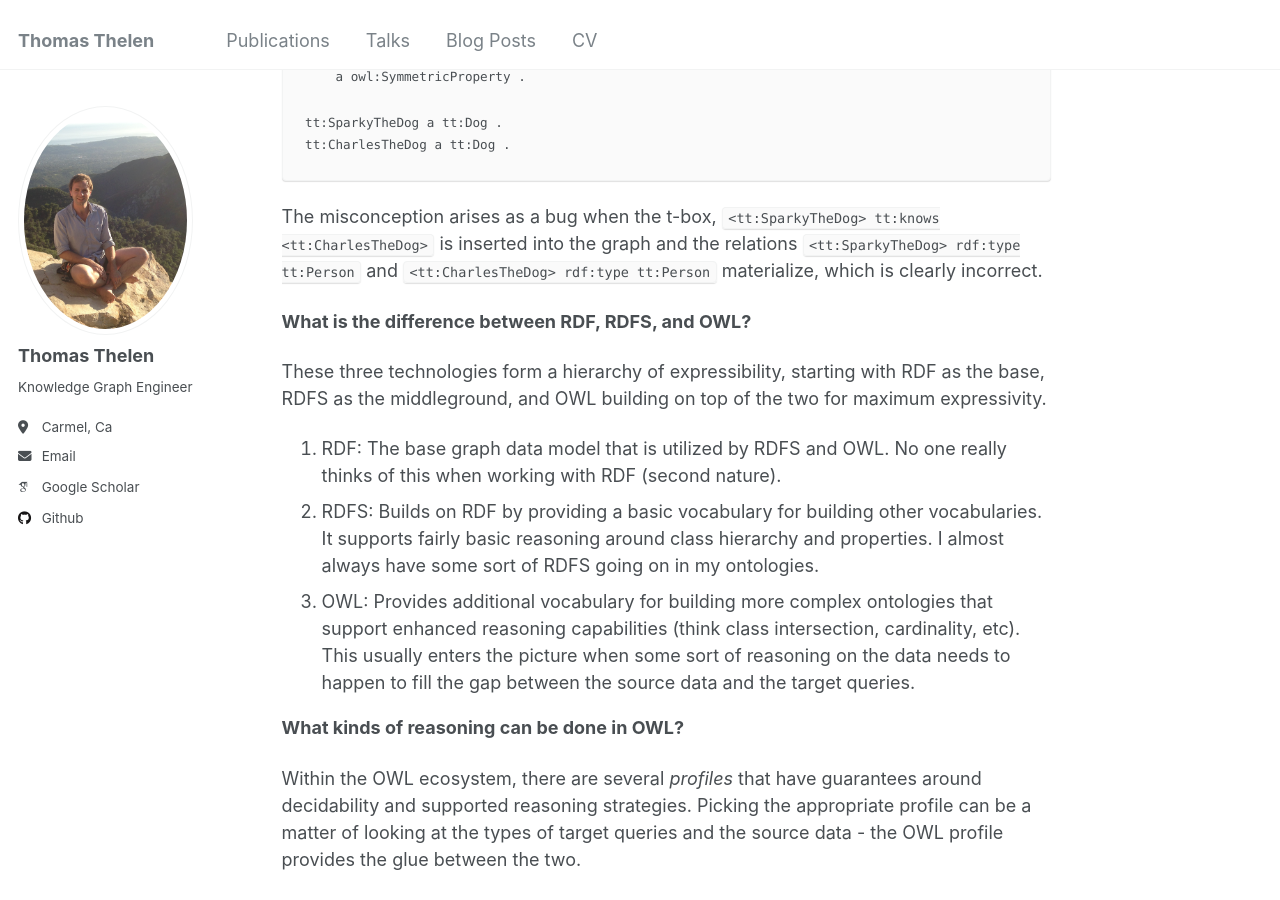
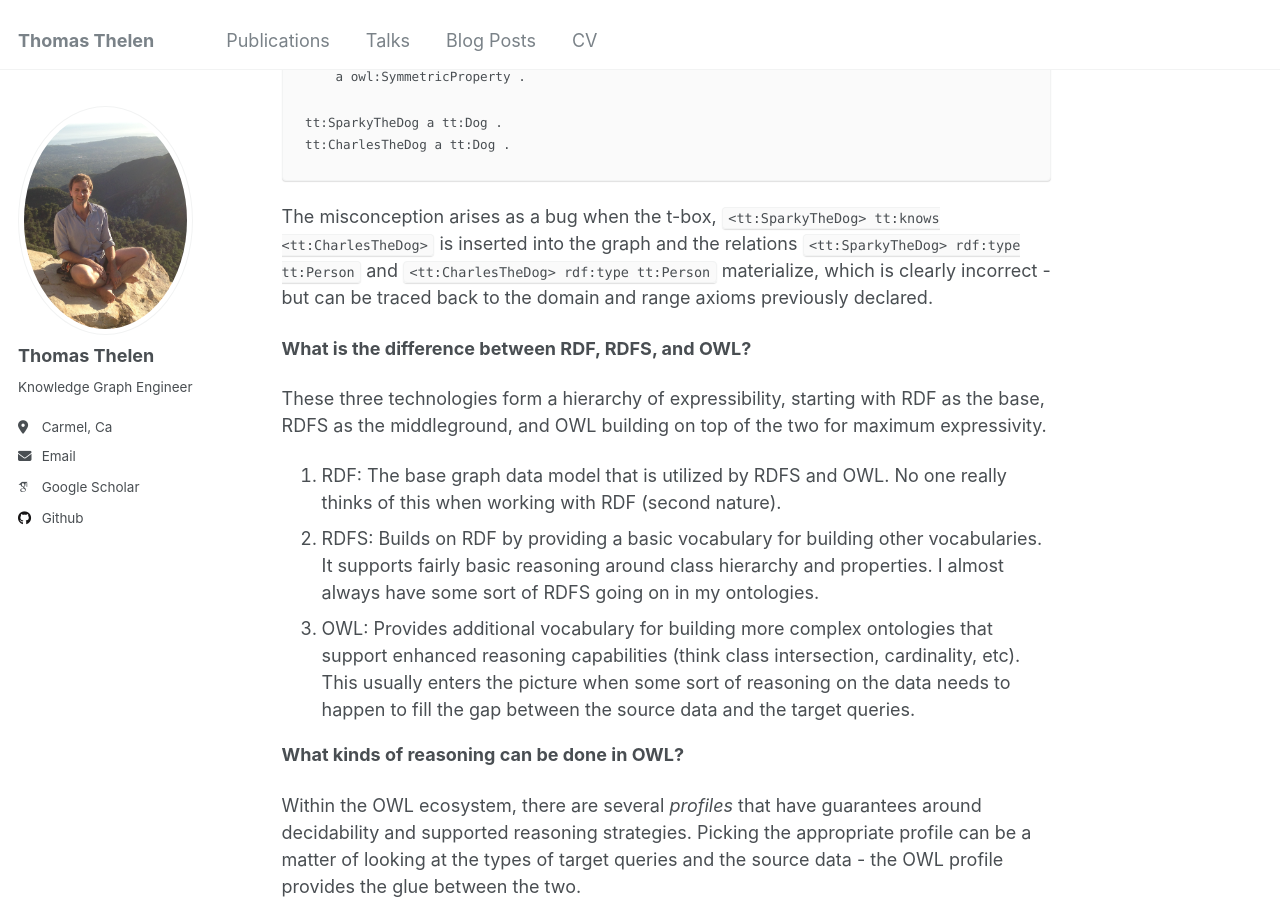
Before and after one commit to ThomasThelen/thomasthelen.github.io, a Jekyll site: the page built from _posts/2025-07-30-kge-interview-questions.md, in a window 1280 px wide and 900 px high, scrolled down 1150 px. Built offline with Jekyll 4.4.1, drawn with Linux system fonts in a browser that asks for light colours; some web fonts are replaced.

Commit message:
fix domain/range example

````diff
--- a/_posts/2025-07-30-kge-interview-questions.md
+++ b/_posts/2025-07-30-kge-interview-questions.md
@@ -41,7 +41,7 @@ tt:SparkyTheDog a tt:Dog .
 tt:CharlesTheDog a tt:Dog .
 ```
 
-The misconception arises as a bug when the t-box, `<tt:SparkyTheDog> tt:knows <tt:CharlesTheDog>` is inserted into the graph and the relations `<tt:SparkyTheDog> rdf:type tt:Person` and `<tt:CharlesTheDog> rdf:type tt:Person` materialize, which is clearly incorrect.
+The misconception arises as a bug when the t-box, `<tt:SparkyTheDog> tt:knows <tt:CharlesTheDog>` is inserted into the graph and the relations `<tt:SparkyTheDog> rdf:type tt:Person` and `<tt:CharlesTheDog> rdf:type tt:Person` materialize, which is clearly incorrect - but can be traced back to the domain and range axioms previously declared.
 
 
 
````
